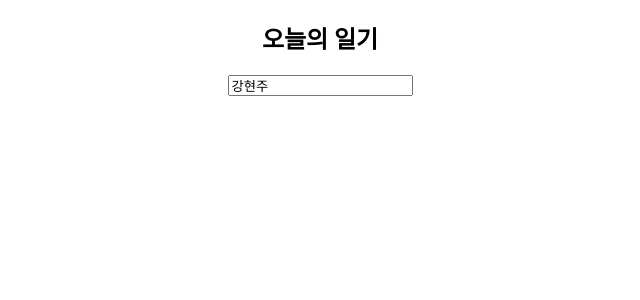
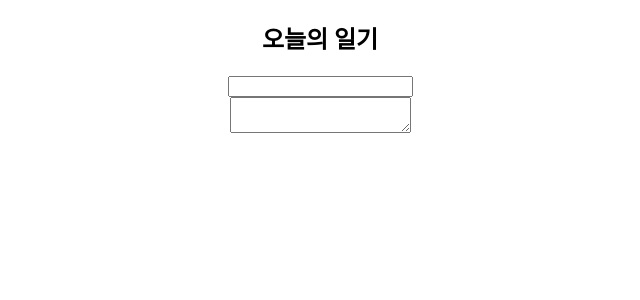
Before and after one commit to stacykang/react_simplediary, a React (Create React App) app: page / in a window 1280 px wide. Shown: the top 300 px of the page, without its empty margins (320-960 px from the left). Built offline with nearby package versions, Linux system fonts and the light colour scheme.

Commit message:
:sparkles: Add textarea
작성자 입력과 동일하게 useState 이용

```diff
--- a/src/DiaryEditor.js
+++ b/src/DiaryEditor.js
@@ -1,7 +1,8 @@
 import { useState } from "react";
 
 const DiaryEditor = () => {
-    const [author, setAuthor] = useState("강현주");
+    const [author, setAuthor] = useState("");
+    const [content, setContent] = useState("");
 
     return (
         <div className="DiaryEditor">
@@ -11,11 +12,15 @@ const DiaryEditor = () => {
                     type="text"
                     value={author}
                     onChange={(e) => {
-                        //이벤트 객체 e
-                        console.log(e);
-                        console.log(e.target);
-                        console.log(e.target.value);
                         setAuthor(e.target.value);
+                    }}
+                />
+            </div>
+            <div>
+                <textarea
+                    value={content}
+                    onChange={(e) => {
+                        setContent(e.target.value);
                     }}
                 />
             </div>
```
